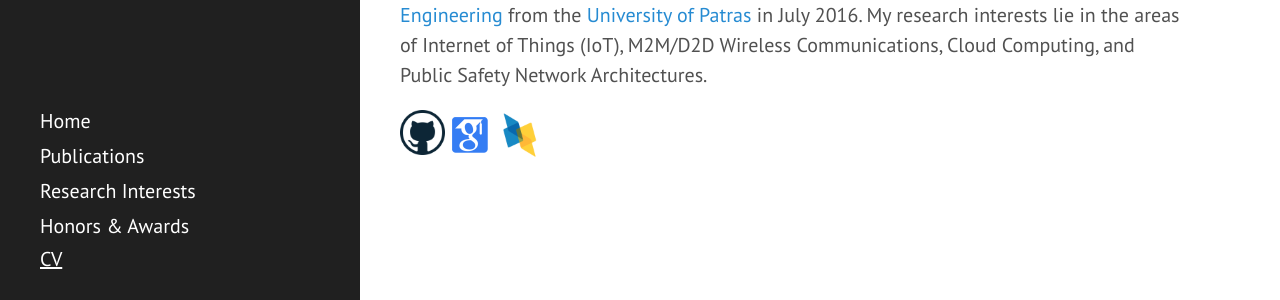
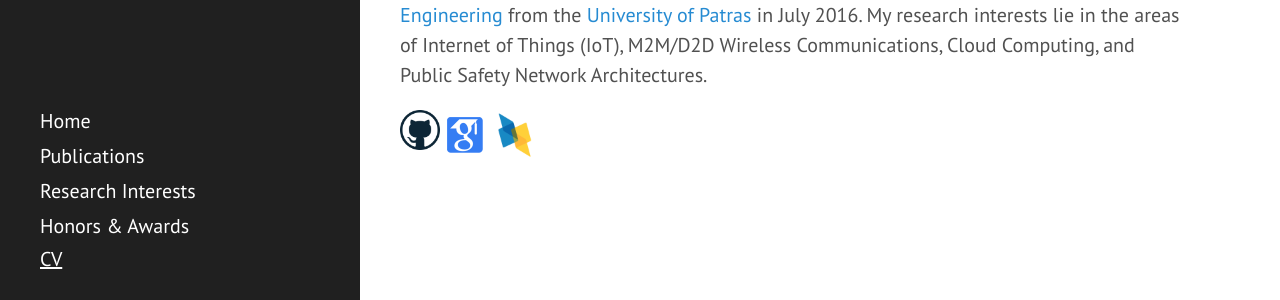
Before and after one commit to dimisik/dimisik.github.io, a Jekyll site: the page built from index.html, in a window 1280 px wide. Shown: the part 556-856 px from the top of the page. Built offline with Jekyll 4.4.1, drawn with Linux system fonts in a browser that asks for light colours; nearby versions of some CDN libraries; the list of posts is cut into pages by our own code.

Commit message:
Merge branch 'master' of https://github.com/dimisik/dimisik.github.io

```diff
--- a/index.html
+++ b/index.html
@@ -20,4 +20,4 @@ My advisor is professor <a href="http://www.ece.unm.edu/faculty-staff/electrical
 I obtained my Diploma in <a href="http://www.ece.upatras.gr/en/"> Electrical and Computer Engineering</a> from the <a href="http://www.upatras.gr/en"> University of Patras</a> in July 2016.
 My research interests lie in the areas of Internet of Things (IoT), M2M/D2D Wireless Communications, Cloud Computing, and Public Safety Network Architectures.
 </p>
-<p><a href="https://github.com/dimisik"><img src="github-512.png" width="45" height="45"  style="float:left"></a><a href="https://scholar.google.com/citations?user=b-cYmRsAAAAJ&hl=en&oi=sra"><img src="scholar.png" width="50" height="50"  style="float:left"></a> <a href="http://dblp.uni-trier.de/pers/hd/s/Sikeridis:Dimitrios"><img src="dblp.png" width="50" height="50"></a> </p>
+<p><a href="https://github.com/dimisik"><img src="github-512.png" width="40" height="40"  style="float:left"></a><a href="https://scholar.google.com/citations?user=b-cYmRsAAAAJ&hl=en&oi=sra"><img src="scholar.png" width="50" height="50"  style="float:left"></a> <a href="http://dblp.uni-trier.de/pers/hd/s/Sikeridis:Dimitrios"><img src="dblp.png" width="50" height="50"></a> </p>
```
